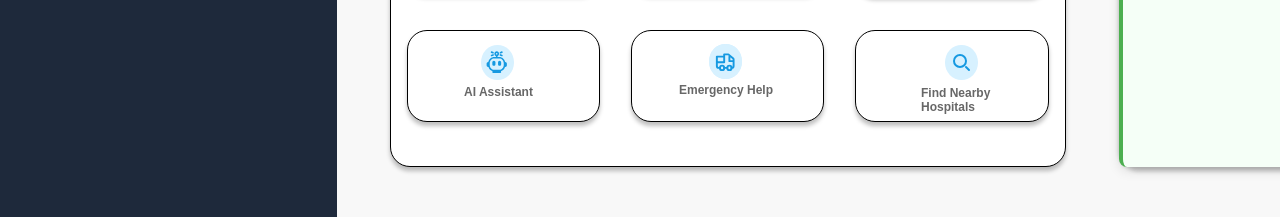
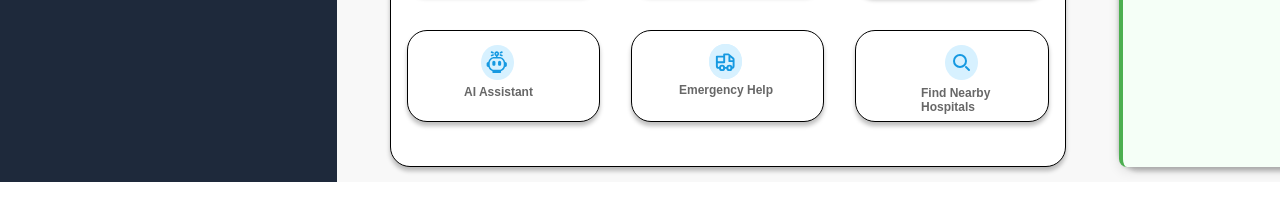
Before and after one commit to keethu620104/Wellness360, a website: page public/dashboard.html in a window 1280 px wide. Shown: the part 532-749 px from the top of the page. Drawn offline with Linux system fonts and the light colour scheme.

Commit message:
reduces dahboard size

```diff
--- a/public/styles/dashboard.css
+++ b/public/styles/dashboard.css
@@ -4,7 +4,7 @@
 }
 .frame-701 {
   background: #f8f8f8;
-  height: 1089px;
+  height: 714px;
   position: relative;
   overflow: hidden;
 }
```
